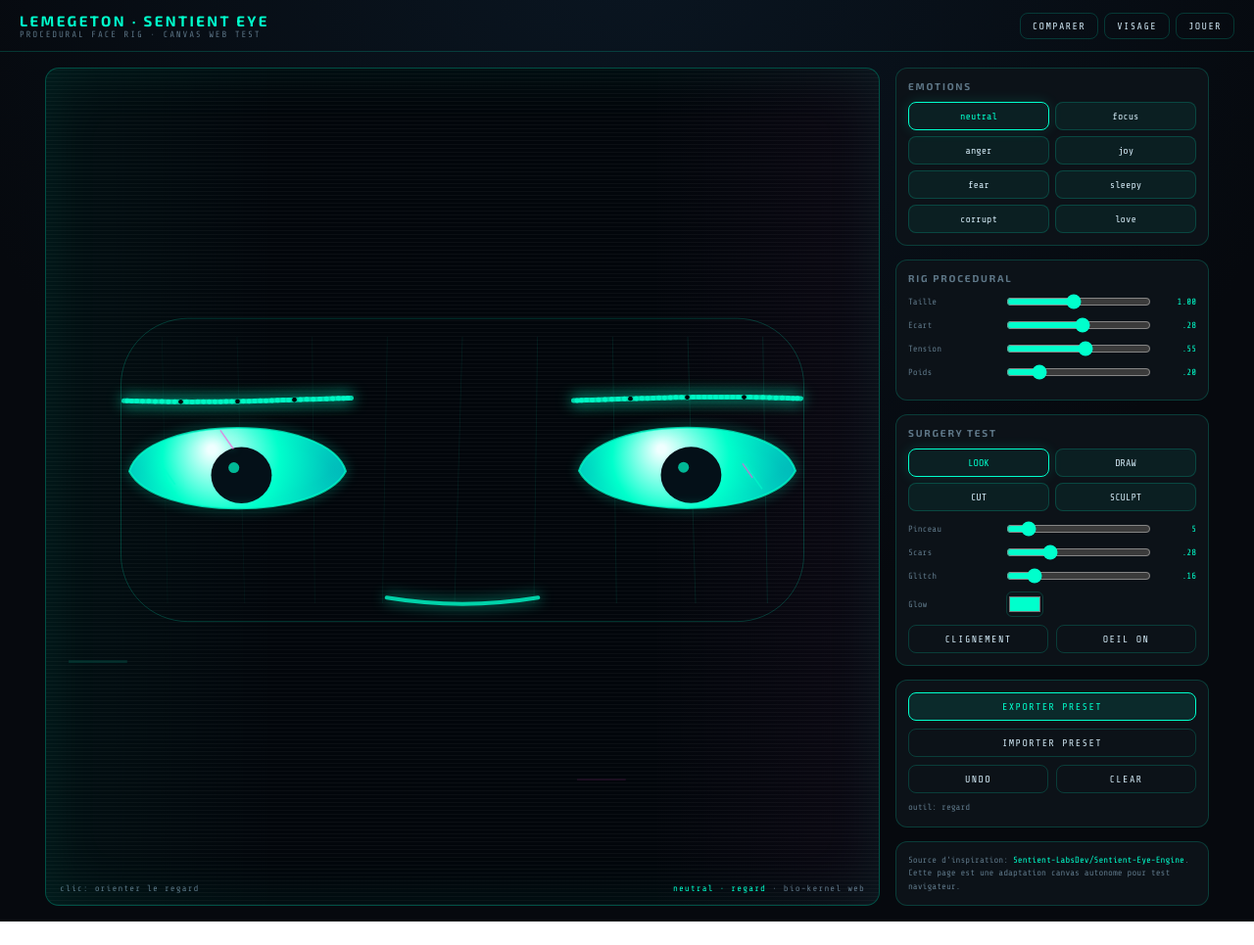
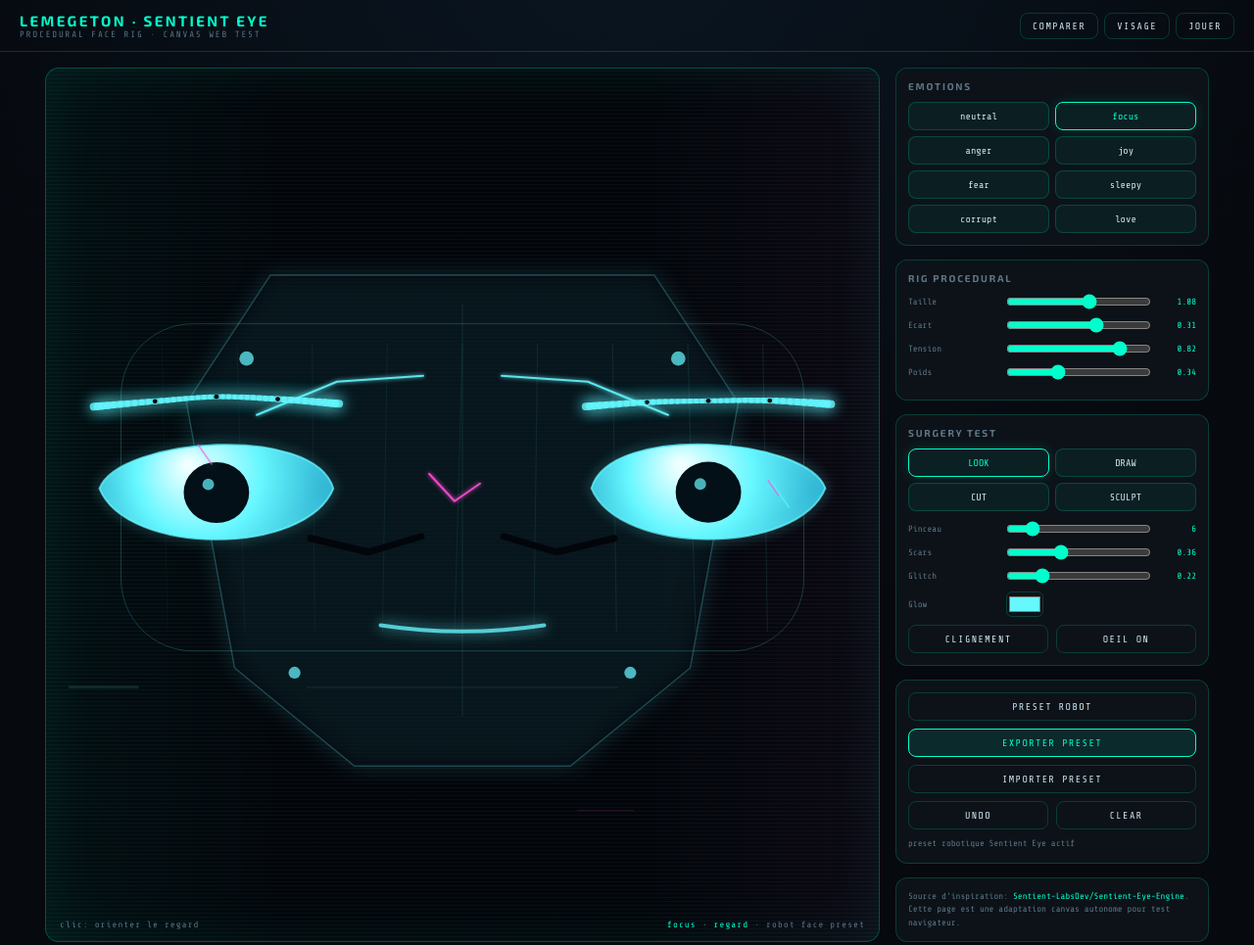
Before and after one commit to Sterenna-studio/nitro-clicker, a plain HTML site: page lemegeton-sentient.html in a window 1280 px wide. Shown: the whole page at 98% size. Before the commit the page ends 941 px from the top, so only its background shows below. Drawn offline with nearby package versions, Linux system fonts and the light colour scheme; animation ran at ten frames a second.

Commit message:
feat: add sentient robot face preset

```diff
--- a/lemegeton-sentient.html
+++ b/lemegeton-sentient.html
@@ -61,7 +61,7 @@
   <main>
     <section class="stage" id="stage">
       <canvas id="cv"></canvas>
-      <div class="hud"><span>clic: orienter le regard</span><span><b id="stateLabel">neutral</b> · bio-kernel web</span></div>
+      <div class="hud"><span>clic: orienter le regard</span><span><b id="stateLabel">focus</b> · robot face preset</span></div>
     </section>
 
     <aside class="controls">
@@ -98,6 +98,7 @@
 
       <div class="panel">
         <div class="stack">
+          <button class="reset" id="robotPreset" type="button">PRESET ROBOT</button>
           <button class="reset primary" id="export" type="button">EXPORTER PRESET</button>
           <button class="reset" id="importBtn" type="button">IMPORTER PRESET</button>
           <input id="importFile" type="file" accept="application/json">
@@ -106,7 +107,7 @@
             <button class="reset" id="clearStrokes" type="button">CLEAR</button>
           </div>
         </div>
-        <div class="log" id="log">Prototype web inspire de Sentient Eye Engine. Pas d'import Python/Pygame.</div>
+        <div class="log" id="log">Preset robotique Sentient Eye actif. Pas d'import Python/Pygame.</div>
       </div>
 
       <div class="panel source">
@@ -132,31 +133,61 @@
       corrupt: { brow: -0.45, lid: 0.08, squint: 0.04, mouth: 0.12 },
       love: { brow: 0.45, lid: -0.02, squint: -0.08, mouth: 0.28 },
     };
+    const ROBOT_DEFAULT_PRESET = {
+      name: 'sentient-robot-face',
+      mood: 'focus',
+      size: 1.08,
+      gap: 0.31,
+      tension: 0.82,
+      weight: 0.34,
+      scar: 0.36,
+      glitch: 0.22,
+      brush: 6,
+      glow: '#66f7ff',
+      eyeVisible: true,
+      segments: [
+        { offY: -3.5, thick: 8 },
+        { offY: -8, thick: 6 },
+        { offY: -10, thick: 5 },
+        { offY: -8, thick: 6 },
+        { offY: -3.5, thick: 8 },
+      ],
+      extras: [
+        { type: 'draw', thick: 2, color: '#66f7ff', points: [{ x: -210, y: -78 }, { x: -128, y: -112 }, { x: -40, y: -118 }] },
+        { type: 'draw', thick: 2, color: '#66f7ff', points: [{ x: 40, y: -118 }, { x: 128, y: -112 }, { x: 210, y: -78 }] },
+        { type: 'draw', thick: 2, color: '#ff4fd8', points: [{ x: -34, y: -18 }, { x: -8, y: 10 }, { x: 18, y: -8 }] },
+        { type: 'cut', thick: 7, color: '#02060b', points: [{ x: -155, y: 48 }, { x: -96, y: 62 }, { x: -42, y: 46 }] },
+        { type: 'cut', thick: 7, color: '#02060b', points: [{ x: 42, y: 46 }, { x: 96, y: 62 }, { x: 155, y: 48 }] },
+      ],
+    };
     const S = {
-      mood: 'neutral',
+      mood: ROBOT_DEFAULT_PRESET.mood,
       lookX: 0,
       lookY: 0,
       targetX: 0,
       targetY: 0,
       blink: 0,
       blinkTarget: 0,
-      size: 1,
-      gap: 0.28,
-      tension: 0.55,
-      weight: 0.2,
-      scar: 0.28,
-      glitch: 0.16,
-      glow: '#00ffcc',
-      brush: 5,
+      size: ROBOT_DEFAULT_PRESET.size,
+      gap: ROBOT_DEFAULT_PRESET.gap,
+      tension: ROBOT_DEFAULT_PRESET.tension,
+      weight: ROBOT_DEFAULT_PRESET.weight,
+      scar: ROBOT_DEFAULT_PRESET.scar,
+      glitch: ROBOT_DEFAULT_PRESET.glitch,
+      glow: ROBOT_DEFAULT_PRESET.glow,
+      brush: ROBOT_DEFAULT_PRESET.brush,
       tool: 'look',
-      eyeVisible: true,
-      extras: [],
+      eyeVisible: ROBOT_DEFAULT_PRESET.eyeVisible,
+      extras: ROBOT_DEFAULT_PRESET.extras.map(stroke => ({
+        ...stroke,
+        points: stroke.points.map(point => ({ ...point })),
+      })),
       currentStroke: null,
       isDrawing: false,
       hoverNode: null,
       dragNode: null,
       browHandles: [],
-      segments: Array.from({ length: 5 }, () => ({ offY: 0, thick: 5 })),
+      segments: ROBOT_DEFAULT_PRESET.segments.map(segment => ({ ...segment })),
       time: 0,
     };
     let W = 0;
@@ -246,6 +277,52 @@
         ctx.lineTo(x + Math.sin(S.time + i) * 8, cy + h * 0.44);
         ctx.strokeStyle = rgba(S.glow, 0.04 + i * 0.008);
         ctx.stroke();
+      }
+      ctx.restore();
+    }
+
+    function drawRobotFaceplate(cx, cy, w, h) {
+      ctx.save();
+      ctx.shadowColor = rgba(S.glow, 0.26);
+      ctx.shadowBlur = 24;
+      ctx.fillStyle = 'rgba(3, 10, 16, 0.58)';
+      ctx.strokeStyle = rgba(S.glow, 0.24);
+      ctx.lineWidth = 1.4;
+      ctx.beginPath();
+      ctx.moveTo(cx - w * 0.32, cy - h * 0.48);
+      ctx.lineTo(cx + w * 0.32, cy - h * 0.48);
+      ctx.lineTo(cx + w * 0.46, cy - h * 0.22);
+      ctx.lineTo(cx + w * 0.38, cy + h * 0.32);
+      ctx.lineTo(cx + w * 0.18, cy + h * 0.52);
+      ctx.lineTo(cx - w * 0.18, cy + h * 0.52);
+      ctx.lineTo(cx - w * 0.38, cy + h * 0.32);
+      ctx.lineTo(cx - w * 0.46, cy - h * 0.22);
+      ctx.closePath();
+      ctx.fill();
+      ctx.stroke();
+
+      ctx.shadowBlur = 0;
+      ctx.strokeStyle = rgba(S.glow, 0.11);
+      ctx.lineWidth = 1;
+      ctx.beginPath();
+      ctx.moveTo(cx, cy - h * 0.42);
+      ctx.lineTo(cx, cy + h * 0.42);
+      ctx.moveTo(cx - w * 0.36, cy - h * 0.12);
+      ctx.lineTo(cx - w * 0.5, cy + h * 0.04);
+      ctx.moveTo(cx + w * 0.36, cy - h * 0.12);
+      ctx.lineTo(cx + w * 0.5, cy + h * 0.04);
+      ctx.moveTo(cx - w * 0.26, cy + h * 0.36);
+      ctx.lineTo(cx + w * 0.26, cy + h * 0.36);
+      ctx.stroke();
+
+      ctx.fillStyle = rgba(S.glow, 0.72);
+      for (const side of [-1, 1]) {
+        ctx.beginPath();
+        ctx.arc(cx + side * w * 0.36, cy - h * 0.31, w * 0.012, 0, Math.PI * 2);
+        ctx.fill();
+        ctx.beginPath();
+        ctx.arc(cx + side * w * 0.28, cy + h * 0.33, w * 0.01, 0, Math.PI * 2);
+        ctx.fill();
       }
       ctx.restore();
     }
@@ -527,6 +604,7 @@
       ctx.clearRect(0, 0, W, H);
       S.browHandles = [];
       const rig = getRig();
+      drawRobotFaceplate(rig.cx, rig.cy + rig.eyeH * 0.2, Math.min(W * 0.72, rig.eyeW * 3.5 + rig.gap), rig.eyeH * 4.2);
       drawBackplate(rig.cx, rig.cy, Math.min(W * 0.82, rig.eyeW * 3.4 + rig.gap), rig.eyeH * 2.8);
       drawEye(rig.leftX, rig.cy, rig.eyeW, rig.eyeH, -1, rig.mood);
       drawEye(rig.rightX, rig.cy, rig.eyeW, rig.eyeH, 1, rig.mood);
@@ -570,7 +648,7 @@
       document.querySelectorAll('[data-mood]').forEach(btn => btn.classList.toggle('active', btn.dataset.mood === name));
       $('log').textContent = `emotion preset: ${name}`;
     }
-    setMood('neutral');
+    setMood(ROBOT_DEFAULT_PRESET.mood);
 
     function bindRange(id, key, format = value => Number(value).toFixed(2)) {
       const input = $(id);
@@ -788,6 +866,13 @@
       $('log').textContent = `preset importe · ${S.extras.length} traits`;
     }
 
+    function applyRobotDefaultPreset() {
+      applyPreset(ROBOT_DEFAULT_PRESET);
+      $('log').textContent = 'preset robotique Sentient Eye applique';
+    }
+
+    $('robotPreset').addEventListener('click', applyRobotDefaultPreset);
+
     $('importBtn').addEventListener('click', () => $('importFile').click());
     $('importFile').addEventListener('change', async event => {
       const file = event.target.files?.[0];
@@ -805,6 +890,7 @@
       const preset = {
         variant: 'Sentient Eye Engine inspired canvas rig',
         source: 'https://github.com/Sentient-LabsDev/Sentient-Eye-Engine',
+        preset: ROBOT_DEFAULT_PRESET.name,
         mood: S.mood,
         size: S.size,
         gap: S.gap,
@@ -834,6 +920,9 @@
       navigator.clipboard?.writeText(json).catch(() => {});
       $('log').textContent = 'preset exporte';
     });
+
+    applyRobotDefaultPreset();
+    $('log').textContent = 'preset robotique Sentient Eye actif';
   </script>
 </body>
 </html>
```
